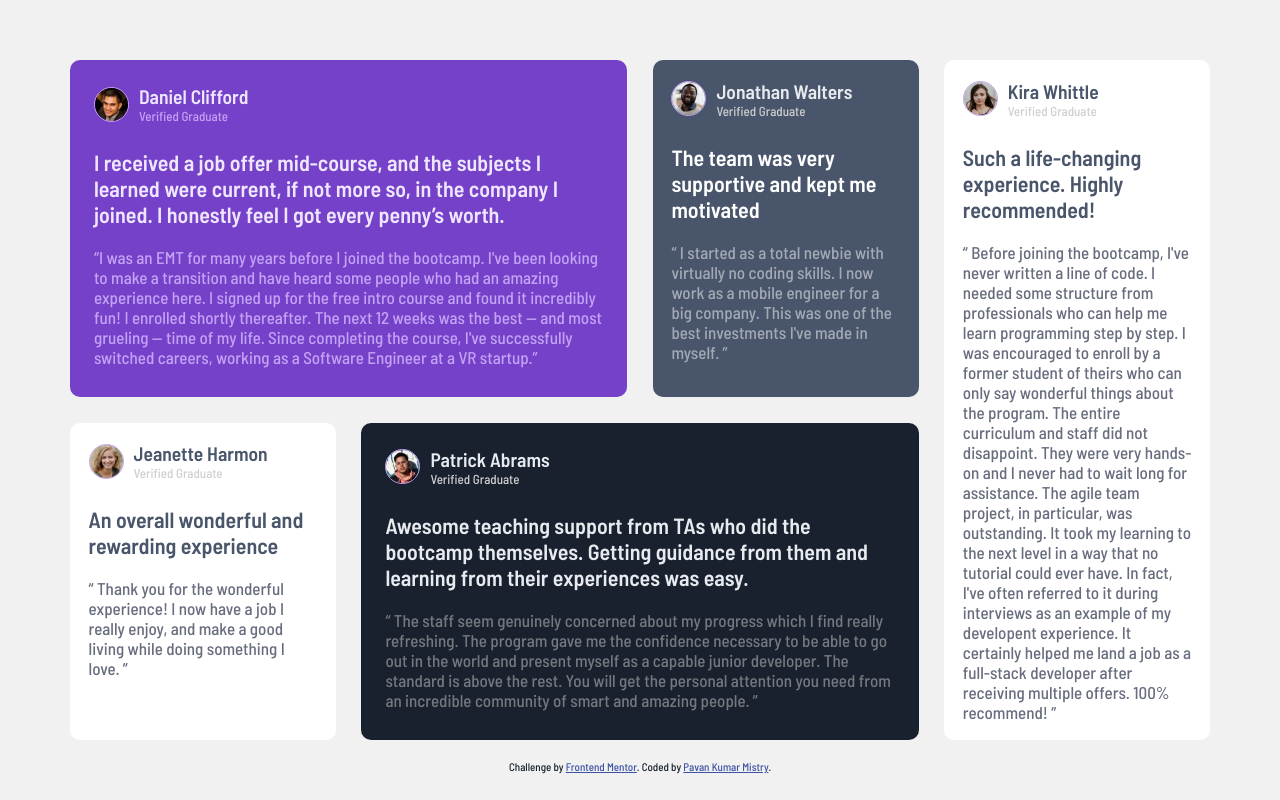
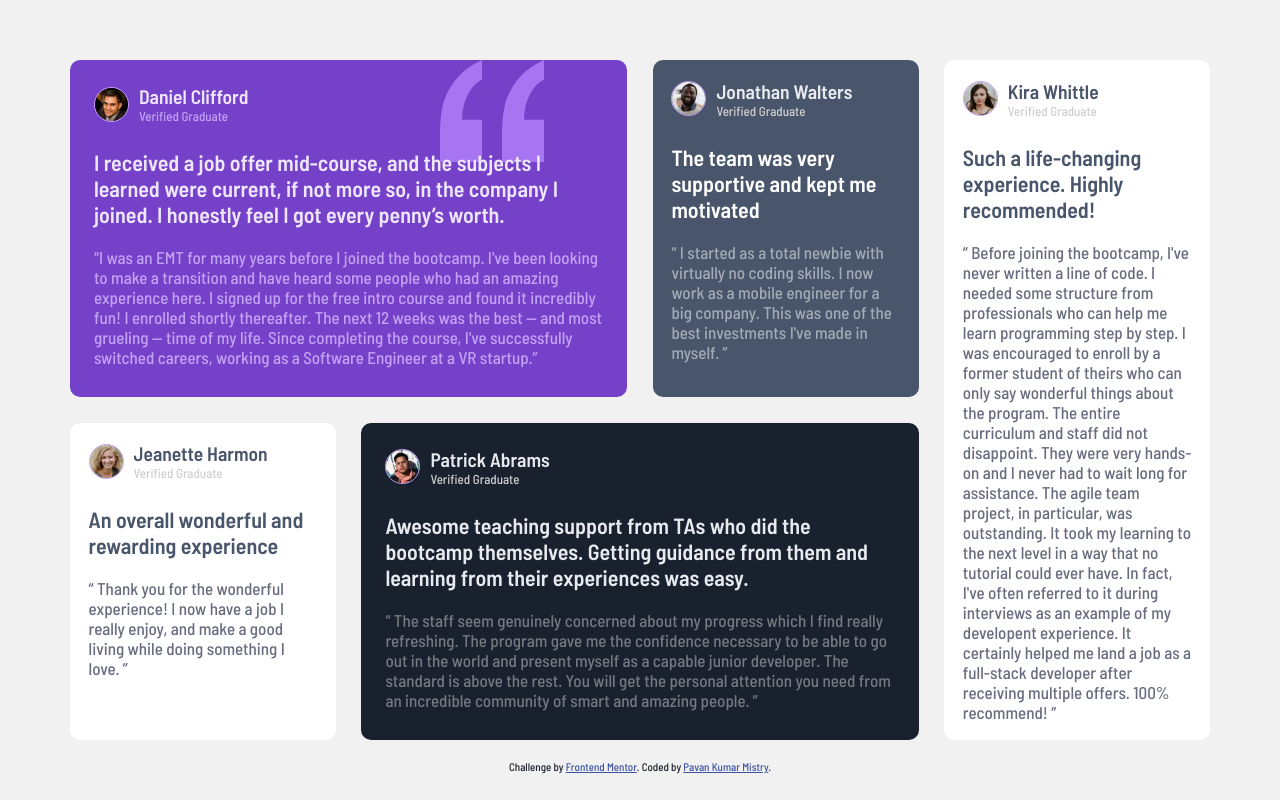
Before and after one commit to mistrypavankumar/grid-layout-challenges, a plain HTML site: page testimonials-grid-section-main/index.html in a window 1280 px wide. Drawn offline with Linux system fonts and the light colour scheme.

Commit message:
added svg image card container

```diff
--- a/testimonials-grid-section-main/index.html
+++ b/testimonials-grid-section-main/index.html
@@ -17,6 +17,7 @@
   <main>
     <div class="grid_container">
       <div class="card_container card1">
+        <img class="quote" src="./images/bg-pattern-quotation.svg" alt="quote" />
         <div class="profile">
           <div class="img_container">
             <img src="./images/image-daniel.jpg" alt="daniel" width="100%" height="100%" />
@@ -140,7 +141,6 @@
         </div>
       </div>
 
-
     </div>
     <div class="attribution">
       Challenge by
--- a/testimonials-grid-section-main/style.css
+++ b/testimonials-grid-section-main/style.css
@@ -75,6 +75,19 @@ main {
   display: flex;
   flex-direction: column;
   gap: 25px;
+
+  position: relative;
+}
+
+.quote {
+  position: absolute;
+  right: 15%;
+  top: 0;
+}
+
+.card_container .profile,
+.card_container div:last-child {
+  z-index: 1;
 }
 
 .card_container .profile {
```
